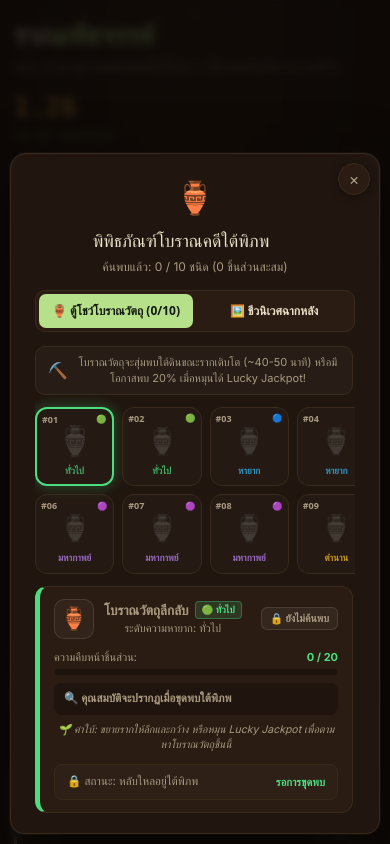
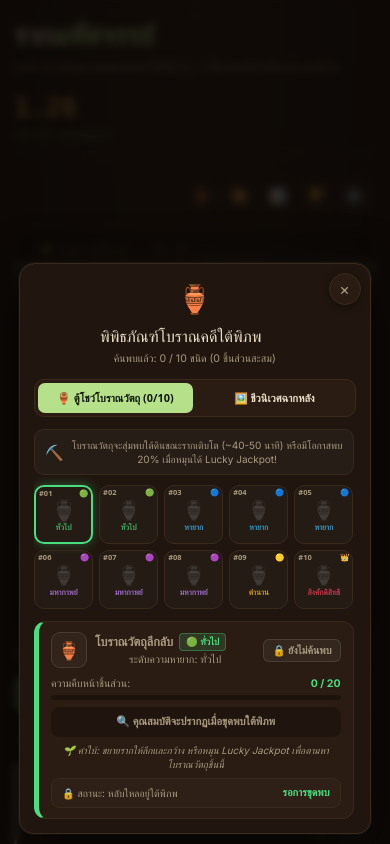
Before and after one commit to napapat-toy/root-idle, a Next.js app: page / in a window 390 px wide. Both pictures are taken after a click on the button "พิพิธภัณฑ์โบราณวัตถุ & ชีวนิเวศ". Shown: the top 844 px of the page. Built offline with nearby package versions, Linux system fonts and the light colour scheme.

Commit message:
fix(ui): prevent relics modal horizontal expansion and make layout fully responsive for desktop and mobile

```diff
--- a/src/app/globals.css
+++ b/src/app/globals.css
@@ -876,6 +876,7 @@ svg#rootCanvas {
 .modal-wrapper.wardrobe-modal-wrapper { max-width: 640px; }
 .modal-wrapper.prestige-modal-wrapper { max-width: 480px; }
 .modal-wrapper.options-modal-wrapper { max-width: 460px; }
+.modal-wrapper.relics-modal-wrapper { max-width: 500px; }
 .modal-wrapper.offline-modal-wrapper,
 .modal-wrapper.confirm-modal-wrapper { max-width: 380px; }
 
--- a/src/components/modals/RelicsModal.tsx
+++ b/src/components/modals/RelicsModal.tsx
@@ -49,21 +49,32 @@ export const RelicsModal: React.FC<RelicsModalProps> = React.memo(({
   return (
     <div className="offline-backdrop" onClick={onClose} style={{ zIndex: 2100 }}>
       <div
-        className="modal-wrapper"
+        className="modal-wrapper relics-modal-wrapper"
         onClick={e => e.stopPropagation()}
-        style={{ maxWidth: '560px', width: '100%' }}
+        style={{ maxWidth: '500px', width: '95%', boxSizing: 'border-box', margin: '0 auto' }}
       >
         <button className="modal-close-x" onClick={onClose} aria-label={tr.close}>
           &times;
         </button>
 
-        <div className="offline-modal generic-modal" style={{ padding: '20px 24px', maxHeight: '88vh', display: 'flex', flexDirection: 'column' }}>
+        <div
+          className="offline-modal generic-modal"
+          style={{
+            padding: 'clamp(14px, 3.5vw, 20px)',
+            maxHeight: '88vh',
+            display: 'flex',
+            flexDirection: 'column',
+            width: '100%',
+            boxSizing: 'border-box',
+            overflowX: 'hidden',
+          }}
+        >
           {/* Header */}
-          <div className="icon" style={{ fontSize: '32px', marginBottom: '6px' }}>🏺</div>
-          <h2 style={{ marginBottom: '4px' }}>
+          <div className="icon" style={{ fontSize: '28px', marginBottom: '4px' }}>🏺</div>
+          <h2 style={{ marginBottom: '3px', fontSize: 'clamp(16px, 4vw, 18px)' }}>
             {isEn ? 'Subterranean Museum' : 'พิพิธภัณฑ์โบราณคดีใต้พิภพ'}
           </h2>
-          <div className="away-time" style={{ marginBottom: '14px', fontSize: '12px' }}>
+          <div className="away-time" style={{ marginBottom: '12px', fontSize: 'clamp(10.5px, 2.6vw, 11.5px)' }}>
             {isEn
               ? `Discovered: ${ownedCount} / ${totalCount} Types (${totalFragments} Fragments Collected)`
               : `ค้นพบแล้ว: ${ownedCount} / ${totalCount} ชนิด (${totalFragments} ชิ้นส่วนสะสม)`}
@@ -78,23 +89,28 @@ export const RelicsModal: React.FC<RelicsModalProps> = React.memo(({
               padding: '3px',
               gap: '4px',
               border: '1px solid var(--line-soil)',
-              marginBottom: '14px',
+              marginBottom: '12px',
               flexShrink: 0,
+              width: '100%',
+              boxSizing: 'border-box',
             }}
           >
             <button
               onClick={() => setActiveTab('relics')}
               style={{
                 flex: 1,
-                padding: '8px',
+                padding: '7px 4px',
                 borderRadius: '7px',
                 border: 'none',
                 fontWeight: 600,
-                fontSize: '12px',
+                fontSize: 'clamp(10.5px, 2.8vw, 11.5px)',
                 cursor: 'pointer',
                 background: activeTab === 'relics' ? 'var(--accent-glow)' : 'transparent',
                 color: activeTab === 'relics' ? '#12190d' : 'var(--root-cream)',
                 transition: 'all 0.15s ease',
+                whiteSpace: 'nowrap',
+                overflow: 'hidden',
+                textOverflow: 'ellipsis',
               }}
             >
               🏺 {isEn ? 'Relic Showcase' : 'ตู้โชว์โบราณวัตถุ'} ({ownedCount}/{totalCount})
@@ -103,15 +119,18 @@ export const RelicsModal: React.FC<RelicsModalProps> = React.memo(({
               onClick={() => setActiveTab('biomes')}
               style={{
                 flex: 1,
-                padding: '8px',
+                padding: '7px 4px',
                 borderRadius: '7px',
                 border: 'none',
                 fontWeight: 600,
-                fontSize: '12px',
+                fontSize: 'clamp(10.5px, 2.8vw, 11.5px)',
                 cursor: 'pointer',
                 background: activeTab === 'biomes' ? 'var(--accent-glow)' : 'transparent',
                 color: activeTab === 'biomes' ? '#12190d' : 'var(--root-cream)',
                 transition: 'all 0.15s ease',
+                whiteSpace: 'nowrap',
+                overflow: 'hidden',
+                textOverflow: 'ellipsis',
               }}
             >
               🖼️ {isEn ? 'Canvas Biomes' : 'ชีวนิเวศฉากหลัง'}
@@ -119,7 +138,19 @@ export const RelicsModal: React.FC<RelicsModalProps> = React.memo(({
           </div>
 
           {/* Scrollable Body */}
-          <div style={{ flex: 1, overflowY: 'auto', display: 'flex', flexDirection: 'column', gap: '12px', paddingRight: '2px' }}>
+          <div
+            style={{
+              flex: 1,
+              overflowY: 'auto',
+              overflowX: 'hidden',
+              display: 'flex',
+              flexDirection: 'column',
+              gap: '10px',
+              paddingRight: '2px',
+              width: '100%',
+              boxSizing: 'border-box',
+            }}
+          >
             {activeTab === 'relics' && (
               <>
                 {/* Discovery Guidance Banner */}
@@ -128,16 +159,18 @@ export const RelicsModal: React.FC<RelicsModalProps> = React.memo(({
                     background: 'rgba(255, 255, 255, 0.03)',
                     border: '1px solid var(--line-soil)',
                     borderRadius: '10px',
-                    padding: '8px 12px',
+                    padding: '8px 10px',
                     display: 'flex',
                     alignItems: 'center',
                     gap: '8px',
-                    fontSize: '11px',
+                    fontSize: 'clamp(10px, 2.5vw, 11px)',
                     color: 'var(--root-cream-dim)',
                     lineHeight: '1.4',
+                    width: '100%',
+                    boxSizing: 'border-box',
                   }}
                 >
-                  <span style={{ fontSize: '16px' }}>⛏️</span>
+                  <span style={{ fontSize: '15px', flexShrink: 0 }}>⛏️</span>
                   <span>
                     {isEn
                       ? 'Relics are unearthed serendipitously as roots grow (~40-50 min), or have a 20% drop chance on Lucky Jackpot!'
@@ -152,21 +185,23 @@ export const RelicsModal: React.FC<RelicsModalProps> = React.memo(({
                       background: 'linear-gradient(135deg, rgba(250, 204, 21, 0.2), rgba(245, 158, 11, 0.1))',
                       border: '1px solid #facc15',
                       borderRadius: '10px',
-                      padding: '8px 12px',
+                      padding: '8px 10px',
                       display: 'flex',
                       alignItems: 'center',
-                      gap: '10px',
+                      gap: '8px',
                       color: '#facc15',
-                      fontSize: '11.5px',
+                      fontSize: 'clamp(10.5px, 2.7vw, 11.5px)',
                       fontWeight: 600,
+                      width: '100%',
+                      boxSizing: 'border-box',
                     }}
                   >
-                    <span style={{ fontSize: '20px' }}>👑</span>
+                    <span style={{ fontSize: '18px', flexShrink: 0 }}>👑</span>
                     <div>
                       <div style={{ fontWeight: 700 }}>
                         {isEn ? 'Heart of Gaia Resonance Active!' : 'พลังจิตวิญญาณแห่งไกอาตื่นรู้!'}
                       </div>
-                      <div style={{ fontSize: '10.5px', opacity: 0.9 }}>
+                      <div style={{ fontSize: '10px', opacity: 0.9 }}>
                         {isEn
                           ? 'All relic passive bonuses are doubled (×2.00) permanently!'
                           : 'พลังของโบราณวัตถุทุกชิ้นทำงานทวีคูณเป็น 2 เท่าถาวร!'}
@@ -179,8 +214,10 @@ export const RelicsModal: React.FC<RelicsModalProps> = React.memo(({
                 <div
                   style={{
                     display: 'grid',
-                    gridTemplateColumns: 'repeat(5, 1fr)',
-                    gap: '8px',
+                    gridTemplateColumns: 'repeat(5, minmax(0, 1fr))',
+                    gap: 'clamp(4px, 1.5vw, 6px)',
+                    width: '100%',
+                    boxSizing: 'border-box',
                   }}
                 >
                   {RELIC_DEFS.map((relic, idx) => {
@@ -201,8 +238,8 @@ export const RelicsModal: React.FC<RelicsModalProps> = React.memo(({
                           alignItems: 'center',
                           justifyContent: 'center',
                           position: 'relative',
-                          padding: '6px 4px',
-                          borderRadius: '12px',
+                          padding: '4px 2px',
+                          borderRadius: '10px',
                           background: isOwned
                             ? `linear-gradient(135deg, var(--bg-panel-2) 0%, ${relic.color}25 100%)`
                             : 'rgba(255, 255, 255, 0.02)',
@@ -212,32 +249,37 @@ export const RelicsModal: React.FC<RelicsModalProps> = React.memo(({
                             ? `1px solid ${relic.color}66`
                             : '1px solid var(--line-soil)',
                           boxShadow: isSelected
-                            ? `0 0 14px ${isOwned ? relic.color : rarityInfo.color}55`
+                            ? `0 0 12px ${isOwned ? relic.color : rarityInfo.color}55`
                             : isOwned
-                            ? `0 0 8px ${relic.color}22`
+                            ? `0 0 6px ${relic.color}22`
                             : 'none',
                           cursor: 'pointer',
                           transition: 'all 0.15s ease',
                           outline: 'none',
+                          minWidth: 0,
+                          width: '100%',
+                          boxSizing: 'border-box',
+                          overflow: 'hidden',
                         }}
                       >
                         {/* Pedestal Tag & Fragment Count */}
                         <div
                           style={{
                             position: 'absolute',
-                            top: '4px',
-                            left: '5px',
-                            right: '5px',
+                            top: '3px',
+                            left: '3px',
+                            right: '3px',
                             display: 'flex',
                             justifyContent: 'space-between',
                             alignItems: 'center',
-                            fontSize: '9px',
+                            fontSize: 'clamp(7.5px, 1.8vw, 8.5px)',
                             color: 'var(--root-cream-dim)',
                             fontWeight: 600,
+                            lineHeight: 1,
                           }}
                         >
                           <span>#{String(idx + 1).padStart(2, '0')}</span>
-                          <span style={{ fontSize: '8.5px', color: isMaxed ? '#facc15' : isOwned ? relic.color : 'inherit', fontWeight: 700 }}>
+                          <span style={{ color: isMaxed ? '#facc15' : isOwned ? relic.color : 'inherit', fontWeight: 700 }}>
                             {isMaxed ? 'MAX' : isOwned ? `${count}/${relic.maxPieces}` : rarityInfo.icon}
                           </span>
                         </div>
@@ -245,11 +287,12 @@ export const RelicsModal: React.FC<RelicsModalProps> = React.memo(({
                         {/* Artifact Icon */}
                         <span
                           style={{
-                            fontSize: '26px',
-                            marginTop: '6px',
+                            fontSize: 'clamp(19px, 4.5vw, 24px)',
+                            marginTop: '4px',
                             filter: isOwned ? 'none' : 'grayscale(100%) opacity(25%)',
-                            transform: isSelected ? 'scale(1.12)' : 'scale(1)',
+                            transform: isSelected ? 'scale(1.1)' : 'scale(1)',
                             transition: 'transform 0.15s ease',
+                            lineHeight: 1,
                           }}
                         >
                           {isOwned ? relic.icon : '🏺'}
@@ -258,16 +301,17 @@ export const RelicsModal: React.FC<RelicsModalProps> = React.memo(({
                         {/* Rarity or Name label */}
                         <span
                           style={{
-                            fontSize: '9.5px',
+                            fontSize: 'clamp(8px, 2vw, 9.5px)',
                             fontWeight: 600,
                             color: isOwned ? relic.color : rarityInfo.color,
-                            marginTop: '4px',
+                            marginTop: '3px',
                             textAlign: 'center',
                             whiteSpace: 'nowrap',
                             overflow: 'hidden',
                             textOverflow: 'ellipsis',
-                            maxWidth: '90%',
+                            maxWidth: '96%',
                             opacity: isOwned ? 1 : 0.75,
+                            lineHeight: 1.1,
                           }}
                         >
                           {isOwned ? (isEn ? relic.enName : relic.name) : (isEn ? rarityInfo.enName : rarityInfo.name)}
@@ -286,34 +330,45 @@ export const RelicsModal: React.FC<RelicsModalProps> = React.memo(({
                     border: isSelectedOwned ? `1px solid ${selectedRelic.color}88` : '1px solid var(--line-soil)',
                     borderLeft: `5px solid ${isSelectedOwned ? selectedRelic.color : selectedRarityInfo.color}`,
                     borderRadius: '12px',
-                    padding: '12px 14px',
+                    padding: '10px 12px',
                     display: 'flex',
                     flexDirection: 'column',
-                    gap: '8px',
+                    gap: '7px',
                     marginTop: '2px',
+                    width: '100%',
+                    boxSizing: 'border-box',
+                    minWidth: 0,
                   }}
                 >
-                  <div style={{ display: 'flex', alignItems: 'center', justifyContent: 'space-between', gap: '8px' }}>
-                    <div style={{ display: 'flex', alignItems: 'center', gap: '10px' }}>
+                  <div style={{ display: 'flex', alignItems: 'center', justifyContent: 'space-between', gap: '8px', minWidth: 0 }}>
+                    <div style={{ display: 'flex', alignItems: 'center', gap: '8px', minWidth: 0, flex: 1 }}>
                       <div
                         style={{
-                          width: '40px',
-                          height: '40px',
-                          borderRadius: '10px',
+                          width: '36px',
+                          height: '36px',
+                          borderRadius: '9px',
                           background: isSelectedOwned ? `${selectedRelic.color}25` : 'rgba(255,255,255,0.04)',
                           border: `1px solid ${isSelectedOwned ? selectedRelic.color : 'rgba(255,255,255,0.1)'}`,
                           display: 'flex',
                           alignItems: 'center',
                           justifyContent: 'center',
-                          fontSize: '22px',
-                          boxShadow: isSelectedOwned ? `0 0 12px ${selectedRelic.color}33` : 'none',
+                          fontSize: '18px',
+                          flexShrink: 0,
+                          boxShadow: isSelectedOwned ? `0 0 10px ${selectedRelic.color}33` : 'none',
                         }}
                       >
                         {isSelectedOwned ? selectedRelic.icon : '🏺'}
                       </div>
-                      <div>
-                        <div style={{ display: 'flex', alignItems: 'center', gap: '6px' }}>
-                          <span style={{ fontWeight: 700, fontSize: '13.5px', color: isSelectedOwned ? 'var(--root-cream)' : 'var(--root-cream-dim)' }}>
+                      <div style={{ minWidth: 0, flex: 1 }}>
+                        <div style={{ display: 'flex', alignItems: 'center', gap: '6px', flexWrap: 'wrap' }}>
+                          <span
+                            style={{
+                              fontWeight: 700,
+                              fontSize: 'clamp(12px, 3.2vw, 13.5px)',
+                              color: isSelectedOwned ? 'var(--root-cream)' : 'var(--root-cream-dim)',
+                              wordBreak: 'break-word',
+                            }}
+                          >
                             {isSelectedOwned ? (isEn ? selectedRelic.enName : selectedRelic.name) : (isEn ? 'Undiscovered Relic' : 'โบราณวัตถุลึกลับ')}
                           </span>
                           <span
@@ -325,13 +380,14 @@ export const RelicsModal: React.FC<RelicsModalProps> = React.memo(({
                               padding: '1px 6px',
                               borderRadius: '4px',
                               fontWeight: 700,
+                              flexShrink: 0,
                             }}
                           >
                             {selectedRarityInfo.icon} {isEn ? selectedRarityInfo.enName : selectedRarityInfo.name}
                           </span>
                         </div>
-                        <div style={{ fontSize: '11px', color: 'var(--root-cream-dim)' }}>
-                          {isEn ? `Rarity Tier: ${selectedRarityInfo.enName}` : `ระดับความหายาก: ${selectedRarityInfo.name}`}
+                        <div style={{ fontSize: '10.5px', color: 'var(--root-cream-dim)', marginTop: '1px' }}>
+                          {isEn ? `Rarity: ${selectedRarityInfo.enName}` : `ระดับความหายาก: ${selectedRarityInfo.name}`}
                         </div>
                       </div>
                     </div>
@@ -346,6 +402,7 @@ export const RelicsModal: React.FC<RelicsModalProps> = React.memo(({
                         fontSize: '10.5px',
                         fontWeight: 700,
                         whiteSpace: 'nowrap',
+                        flexShrink: 0,
                       }}
                     >
                       {isSelectedMaxed
@@ -357,8 +414,8 @@ export const RelicsModal: React.FC<RelicsModalProps> = React.memo(({
                   </div>
 
                   {/* Fragment Progress Bar */}
-                  <div style={{ marginTop: '2px' }}>
-                    <div style={{ display: 'flex', justifyContent: 'space-between', fontSize: '11px', marginBottom: '4px' }}>
+                  <div style={{ marginTop: '1px' }}>
+                    <div style={{ display: 'flex', justifyContent: 'space-between', fontSize: '10.5px', marginBottom: '3px' }}>
                       <span style={{ color: 'var(--root-cream-dim)' }}>
                         {isEn ? 'Fragment Progress' : 'ความคืบหน้าชิ้นส่วน'}:
                       </span>
@@ -366,7 +423,7 @@ export const RelicsModal: React.FC<RelicsModalProps> = React.memo(({
                         {selectedCount} / {selectedRelic.maxPieces} {isSelectedMaxed ? (isEn ? '(MAXED)' : '(เต็มแล้ว)') : ''}
                       </span>
                     </div>
-                    <div style={{ width: '100%', height: '6px', background: 'rgba(0,0,0,0.3)', borderRadius: '3px', overflow: 'hidden' }}>
+                    <div style={{ width: '100%', height: '5px', background: 'rgba(0,0,0,0.3)', borderRadius: '3px', overflow: 'hidden' }}>
                       <div
                         style={{
                           width: `${Math.min(100, (selectedCount / selectedRelic.maxPieces) * 100)}%`,
@@ -378,41 +435,47 @@ export const RelicsModal: React.FC<RelicsModalProps> = React.memo(({
                     </div>
                   </div>
 
-                  {/* Effect Details */}
+                  {/* Effect Details - standard block with word-break to completely prevent horizontal overflow */}
                   <div
                     style={{
                       background: 'rgba(0,0,0,0.25)',
                       padding: '7px 10px',
                       borderRadius: '8px',
-                      fontSize: '11.5px',
+                      fontSize: 'clamp(10.5px, 2.8vw, 11.5px)',
                       fontWeight: 600,
                       color: isSelectedOwned ? 'var(--accent-glow)' : 'var(--root-cream-dim)',
-                      minHeight: '32px',
-                      display: 'flex',
-                      alignItems: 'center',
+                      lineHeight: '1.45',
+                      wordBreak: 'break-word',
+                      boxSizing: 'border-box',
+                      width: '100%',
                     }}
                   >
                     {isSelectedOwned ? (
-                      <>
-                        ⚡ {isEn ? selectedRelic.enEffectDesc : selectedRelic.effectDesc} {selectedMult > selectedCount && <span style={{ color: '#facc15' }}>(×2 Gaia Active!)</span>}
-                      </>
+                      <div>
+                        ⚡ {isEn ? selectedRelic.enEffectDesc : selectedRelic.effectDesc}
+                        {selectedMult > selectedCount && (
+                          <span style={{ color: '#facc15', marginLeft: '6px', fontWeight: 700 }}>
+                            (×2 Gaia Active!)
+                          </span>
+                        )}
+                      </div>
                     ) : (
-                      <>
+                      <div>
                         🔍 {isEn ? 'Ancient power remains dormant underground.' : 'คุณสมบัติจะปรากฏเมื่อขุดพบใต้พิภพ'}
-                      </>
+                      </div>
                     )}
                   </div>
 
                   {/* Lore or Discovery Clue */}
                   <div
                     style={{
-                      fontSize: '10.5px',
+                      fontSize: 'clamp(9.5px, 2.5vw, 10.5px)',
                       color: 'var(--root-cream-dim)',
                       fontStyle: 'italic',
                       lineHeight: '1.4',
-                      minHeight: '28px',
-                      display: 'flex',
-                      alignItems: 'center',
+                      wordBreak: 'break-word',
+                      boxSizing: 'border-box',
+                      width: '100%',
                     }}
                   >
                     {isSelectedOwned ? (
@@ -432,8 +495,8 @@ export const RelicsModal: React.FC<RelicsModalProps> = React.memo(({
                       display: 'flex',
                       alignItems: 'center',
                       justifyContent: 'space-between',
-                      marginTop: '4px',
-                      padding: '8px 12px',
+                      gap: '8px',
+                      padding: '6px 10px',
                       borderRadius: '8px',
                       background: isSelectedMaxed
                         ? 'rgba(250, 204, 21, 0.1)'
@@ -441,22 +504,24 @@ export const RelicsModal: React.FC<RelicsModalProps> = React.memo(({
                         ? 'rgba(255,255,255,0.03)'
                         : 'rgba(255,255,255,0.02)',
                       border: isSelectedMaxed ? '1px solid #facc1555' : '1px solid var(--line-soil)',
-                      fontSize: '11.5px',
+                      fontSize: 'clamp(10px, 2.6vw, 11px)',
+                      width: '100%',
+                      boxSizing: 'border-box',
                     }}
                   >
-                    <span style={{ color: 'var(--root-cream-dim)' }}>
+                    <span style={{ color: 'var(--root-cream-dim)', minWidth: 0, overflow: 'hidden', textOverflow: 'ellipsis', whiteSpace: 'nowrap' }}>
                       {isSelectedMaxed
-                        ? (isEn ? '👑 Status: Artifact Fully Restored!' : '👑 สถานะ: รวบรวมชิ้นส่วนครบสมบูรณ์แล้ว!')
+                        ? (isEn ? '👑 Status: Fully Restored!' : '👑 สถานะ: รวบรวมชิ้นส่วนครบสมบูรณ์แล้ว!')
                         : isSelectedOwned
-                        ? (isEn ? `⛏️ Status: Gathering (${selectedCount}/${selectedRelic.maxPieces} Fragments)` : `⛏️ สถานะ: กำลังสะสม (${selectedCount}/${selectedRelic.maxPieces} ชิ้นส่วน)`)
+                        ? (isEn ? `⛏️ Status: Gathering (${selectedCount}/${selectedRelic.maxPieces})` : `⛏️ สถานะ: กำลังสะสม (${selectedCount}/${selectedRelic.maxPieces} ชิ้นส่วน)`)
                         : (isEn ? '🔒 Status: Dormant Underground' : '🔒 สถานะ: หลับใหลอยู่ใต้พิภพ')}
                     </span>
-                    <span style={{ fontWeight: 700, color: selectedRelic.color, fontSize: '11px' }}>
+                    <span style={{ fontWeight: 700, color: selectedRelic.color, fontSize: '10.5px', flexShrink: 0 }}>
                       {isSelectedMaxed
                         ? (isEn ? '100% COMPLETE' : 'สมบูรณ์ 100%')
                         : isSelectedOwned
                         ? `${Math.round((selectedCount / selectedRelic.maxPieces) * 100)}%`
-                        : (isEn ? 'CHANCE TO UNEARTH' : 'รอการขุดพบ')}
+                        : (isEn ? 'UNEARTH CHANCE' : 'รอการขุดพบ')}
                     </span>
                   </div>
                 </div>
```
